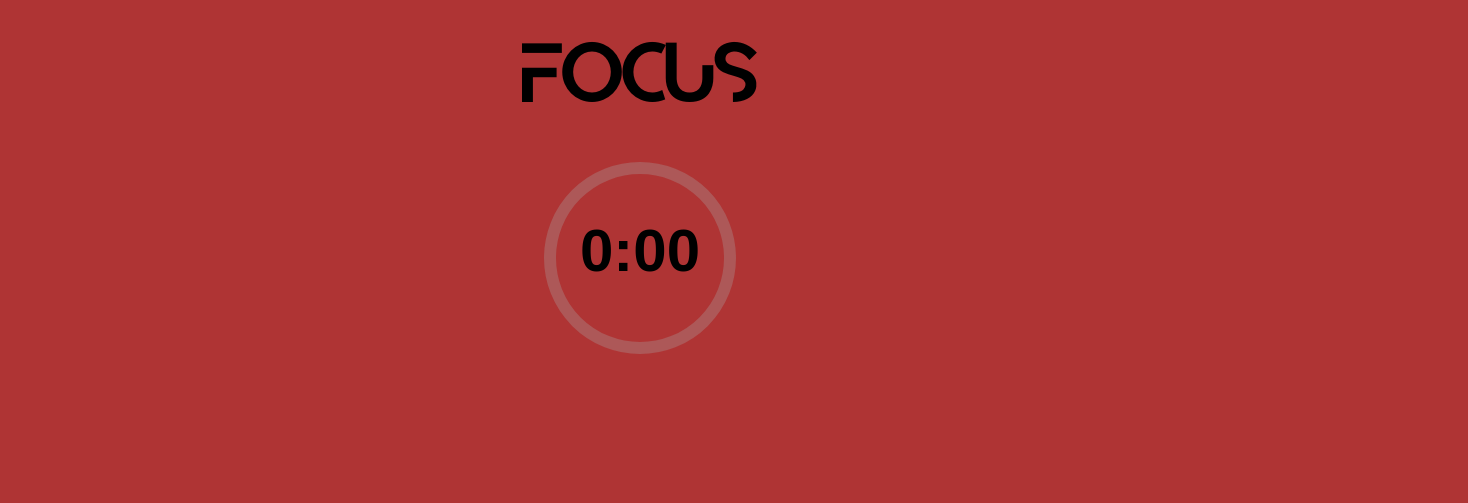
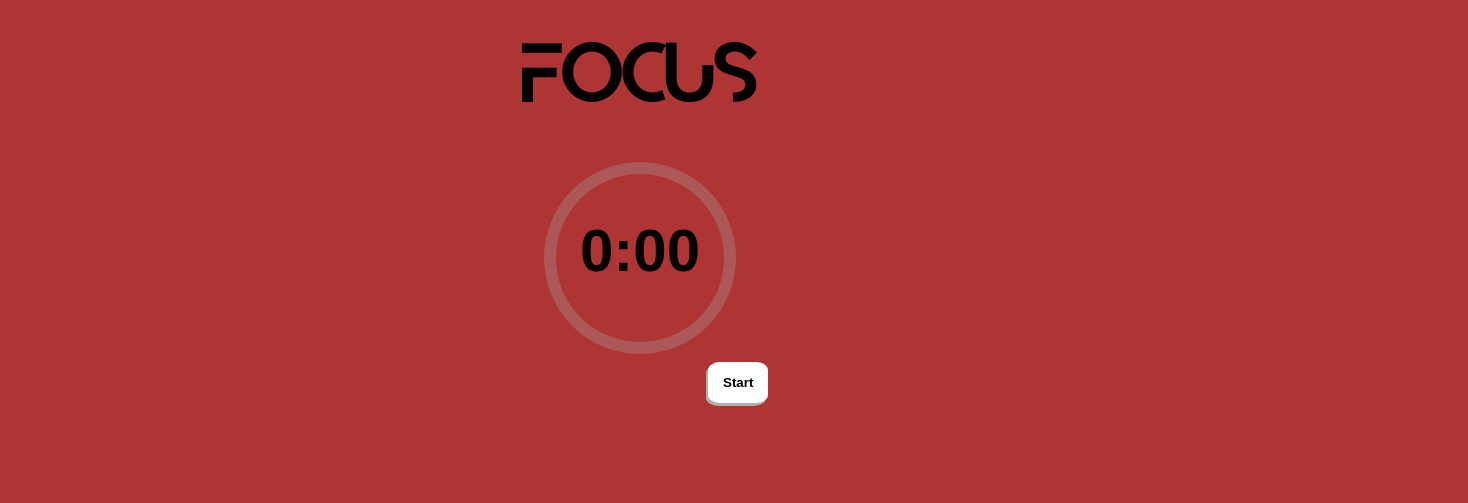
Before and after one commit to DeanVini/projeto_Focus, a plain HTML site: page index.html in a window 1280 px wide. Shown: the whole page, 1468 px wide, since content can reach past the window. Drawn offline with Linux system fonts and the light colour scheme.

Commit message:
commit dean

```diff
--- a/index.html
+++ b/index.html
@@ -35,6 +35,12 @@
         </div>
     </div>
 <!--------------------------------------------------------------------------------------------------------------------------------------------------------------->
+   <div class="baseButton">
+
+        <div><button class="buttonStart" role="button">Start</button></div>
+
+   </div>
+
 
 
 
--- a/style.css
+++ b/style.css
@@ -5,6 +5,7 @@
 
 body{
     background-color: #af3434;
+    transition: color 0.5s ease-in-out 0s;
 }
 
 .titulo{
@@ -12,6 +13,7 @@ body{
     font-size: xx-large;
     display: flex;
     justify-content: center;
+    transition: color 0.5s ease-in-out 0s;
 }
 
 
@@ -62,3 +64,21 @@ body{
 }
 
 /*----------------------------------------------------------------------------------------------*/
+
+
+
+.buttonStart{
+    cursor: pointer;
+    border: none;
+    margin: 0px 700px 0px;
+    padding: 10px 12px;
+    border-radius: 4px;
+    appearance: button;
+    box-shadow: #afafaf -2px 3px 0px;
+    background-color: #ffffff;
+    border: solid transparent;
+    font-weight: bold;
+    border-radius: 20%;
+    display: inline-block;
+    transition: color 0.5s ease-in-out 0s;
+}
```
